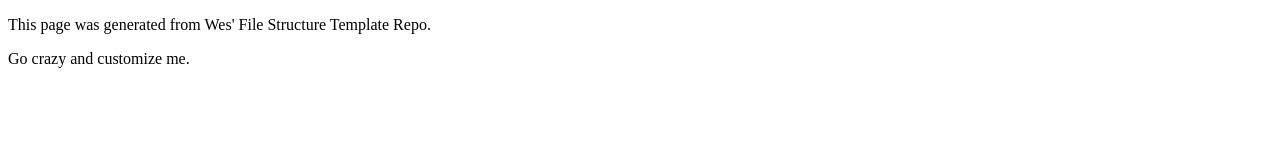
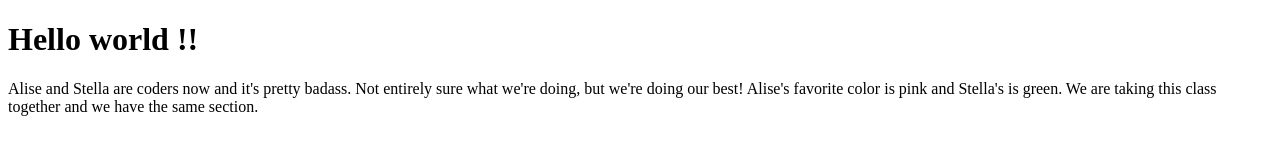
Before and after one commit to amoma222/art101, a plain HTML site: page index.html in a window 1280 px wide. Drawn offline with Linux system fonts and the light colour scheme; files that its build step writes are made by us from their sources.

Commit message:
Update index.html

```diff
--- a/index.html
+++ b/index.html
@@ -1,16 +1,19 @@
 <!DOCTYPE html>
 <html>
 <head>
-	<title>My_Name Homepage</title>
-	<link rel="stylesheet" type="text/css" href="css/site.css">
+	<title>Lab 2 - HTML and CSS Starter</title>
+	<link rel="stylesheet" type="text/css" href="css/lab.css">
 </head>
-<body>
-	<main>
-		<p>This page was generated from Wes' File Structure Template Repo.</p>
+	<body>
+	 	<div id "content">
 
-		<p>Go crazy and customize me.</p>
-	</main>
+		 	<h1>Hello world !!</h1>
 
-
-</body>
+			<p> Alise and Stella are coders now and it's pretty badass. Not entirely sure
+				what we're doing, but we're doing our best! Alise's favorite color is pink
+				and Stella's is green. We are taking this class together and we have the same
+				section.
+			</p>
+    </div>
+  </body>
 </html>
```
